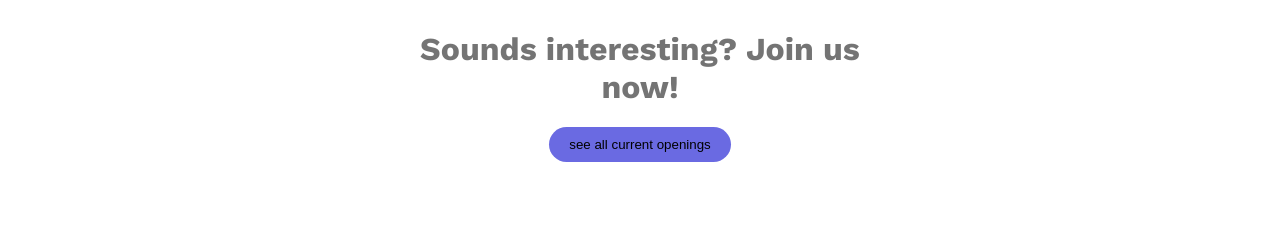
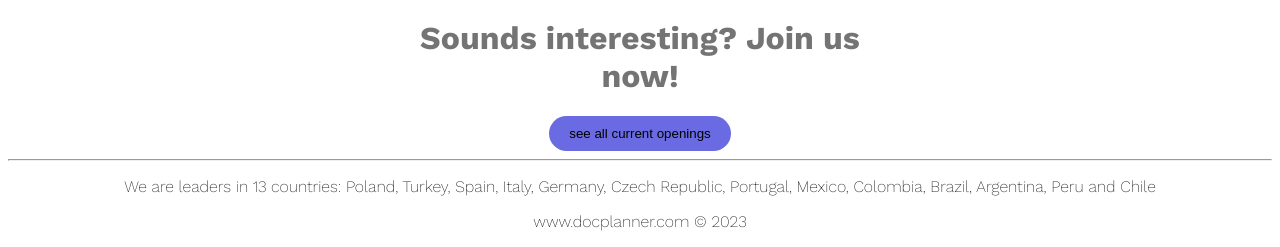
Before and after one commit to houssem-nfoussi/CSS.pay-out, a plain HTML site: page index.html in a window 1280 px wide. Shown: the part 2316-2563 px from the top of the page. Before the commit the page ends 2486 px from the top, so only its background shows below. Drawn offline with nearby package versions, Linux system fonts and the light colour scheme.

Commit message:
added footer

```diff
--- a/index.html
+++ b/index.html
@@ -6,7 +6,7 @@
     <title>Document</title>
 </head>
 <link rel="stylesheet" href="styles.css">
-<>
+<p>
     <nav>
         <img src="https://www.docplanner.com/img/logo-default-group-en.svg?v=1" alt="logo" > </img>
             <ul>
@@ -146,13 +146,18 @@
     </div>
 </div>
 <!-- end of countries -->
-<!-- foot -->
+
 <div class="amp">
     <h1>Sounds interesting? Join us now!</h1>
     <button>see all current openings</button>
 </div>
+</body> <hr>
+<!-- footer -->
+<footer>
+<p>We are leaders in 13 countries: Poland, Turkey, Spain, Italy, Germany, Czech Republic, Portugal, Mexico, Colombia, Brazil, Argentina, Peru and Chile </p>
 
+<P>www.docplanner.com © 2023</p>
 <!-- end of footer -->
-</body>
+</footer>
 
 </html>
--- a/styles.css
+++ b/styles.css
@@ -147,3 +147,7 @@ padding: 20px;
 .amp button:hover{
     background-color: blue;
 }
+footer p{
+    text-align: center;
+    font-weight: 230
+}
```
